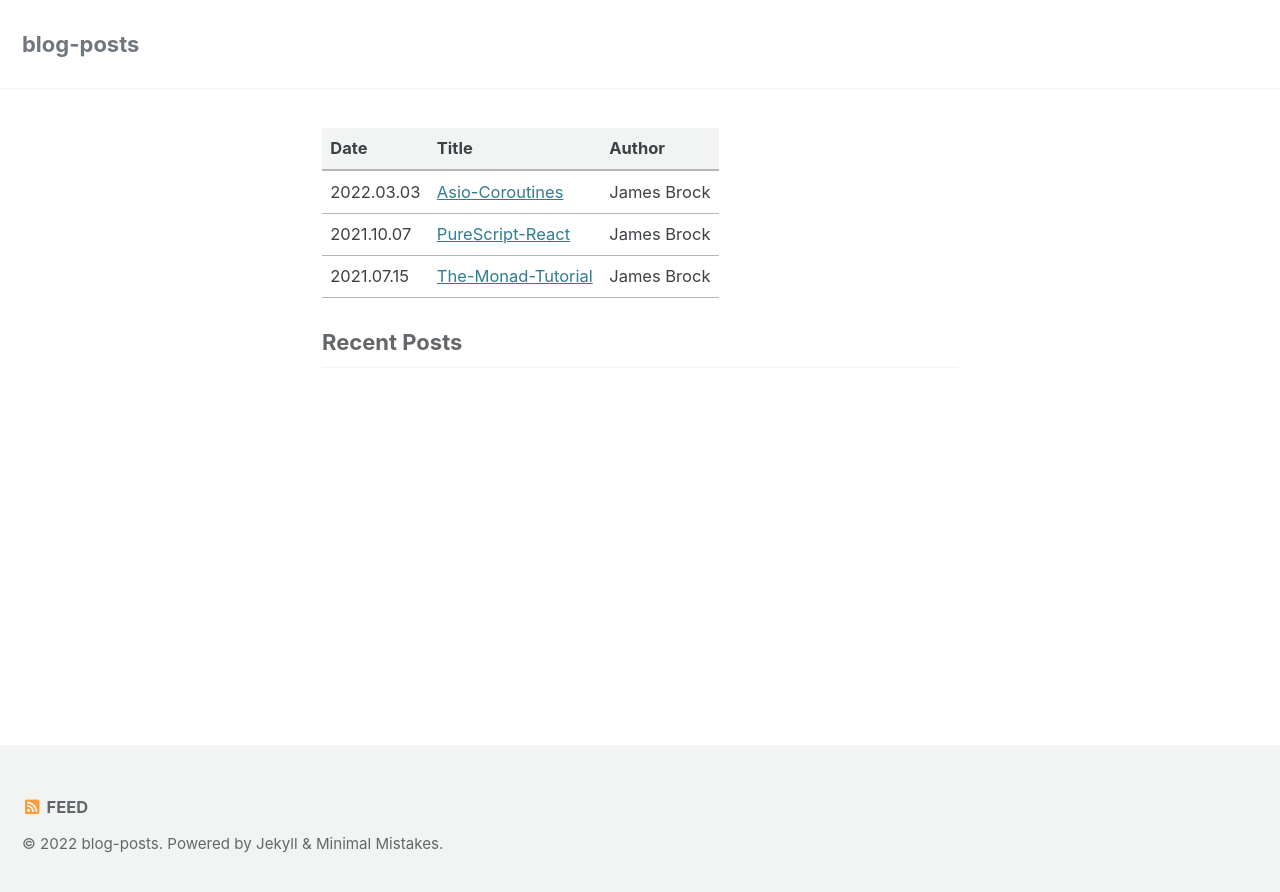
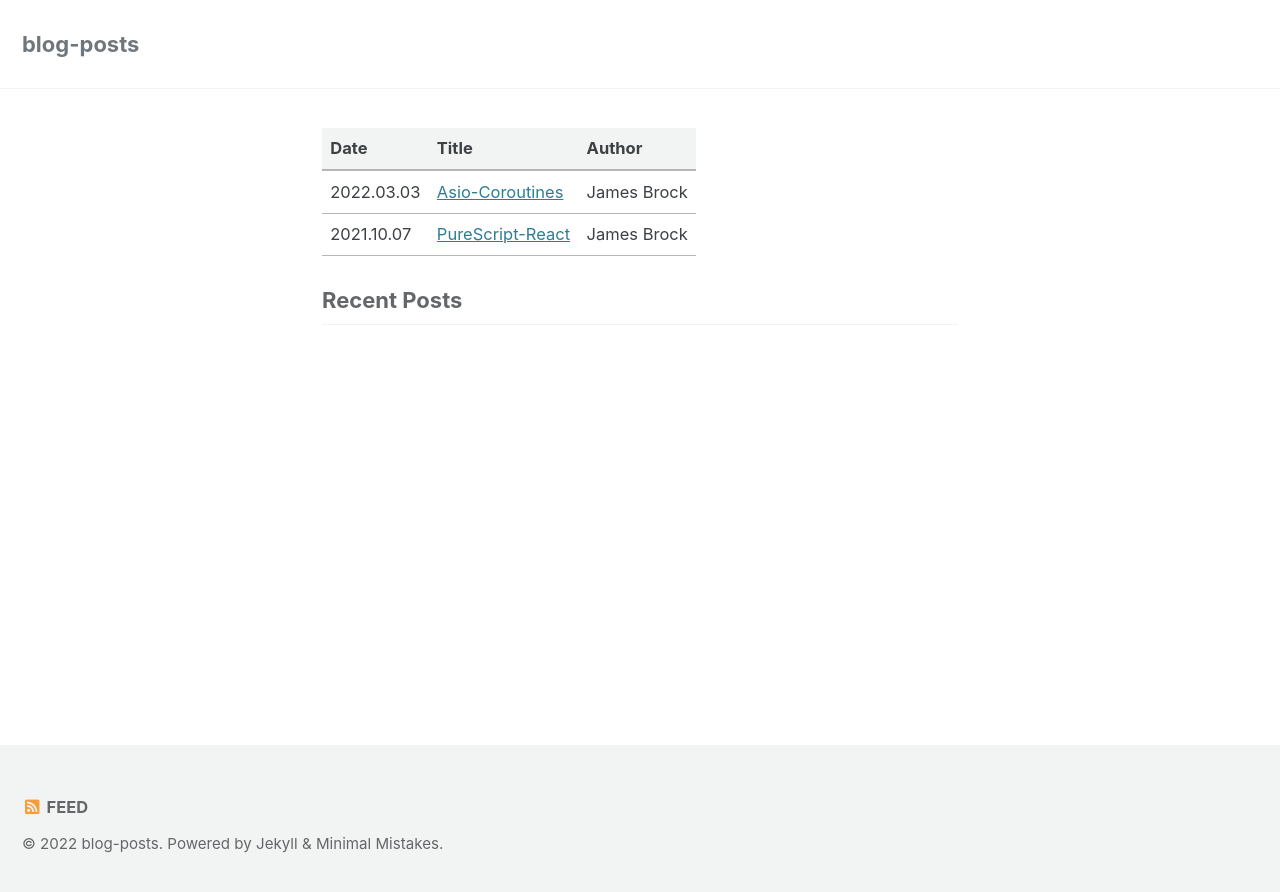
Before and after one commit to xc-jp/blog-posts, a Jekyll site: the page built from index.md, in a window 1280 px wide. Shown: the top 892 px of the page. Built offline with Jekyll 4.4.1, drawn with Linux system fonts in a browser that asks for light colours; cached includes are drawn as plain includes; our own code applies the rules of GitHub Pages for plain Markdown files.

Commit message:
Update index.md

```diff
--- a/index.md
+++ b/index.md
@@ -2,4 +2,3 @@
 | :---       | :---                                        | :---        |
 | 2022.03.03 | [Asio-Coroutines](Asio-Coroutines.md)       | James Brock |
 | 2021.10.07 | [PureScript-React](PureScript-React.md)     | James Brock |
-| 2021.07.15 | [The-Monad-Tutorial](The-Monad-Tutorial.md) | James Brock |
```
